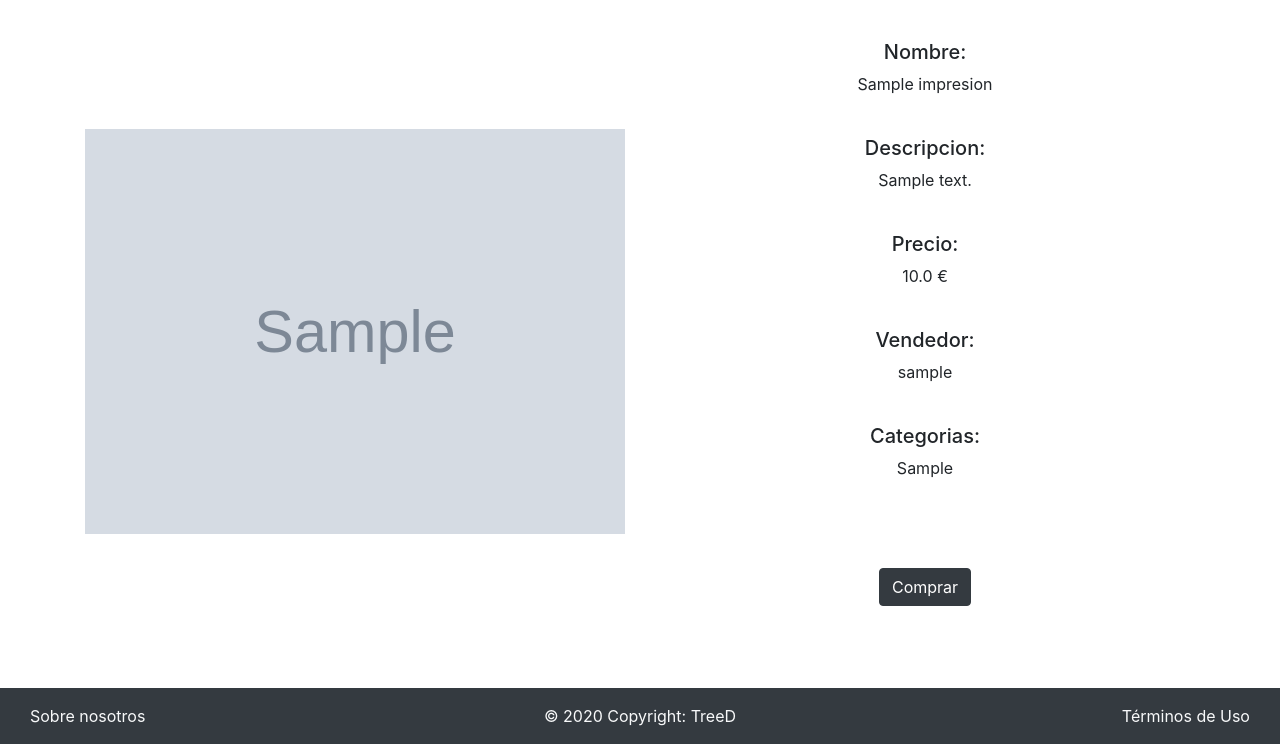
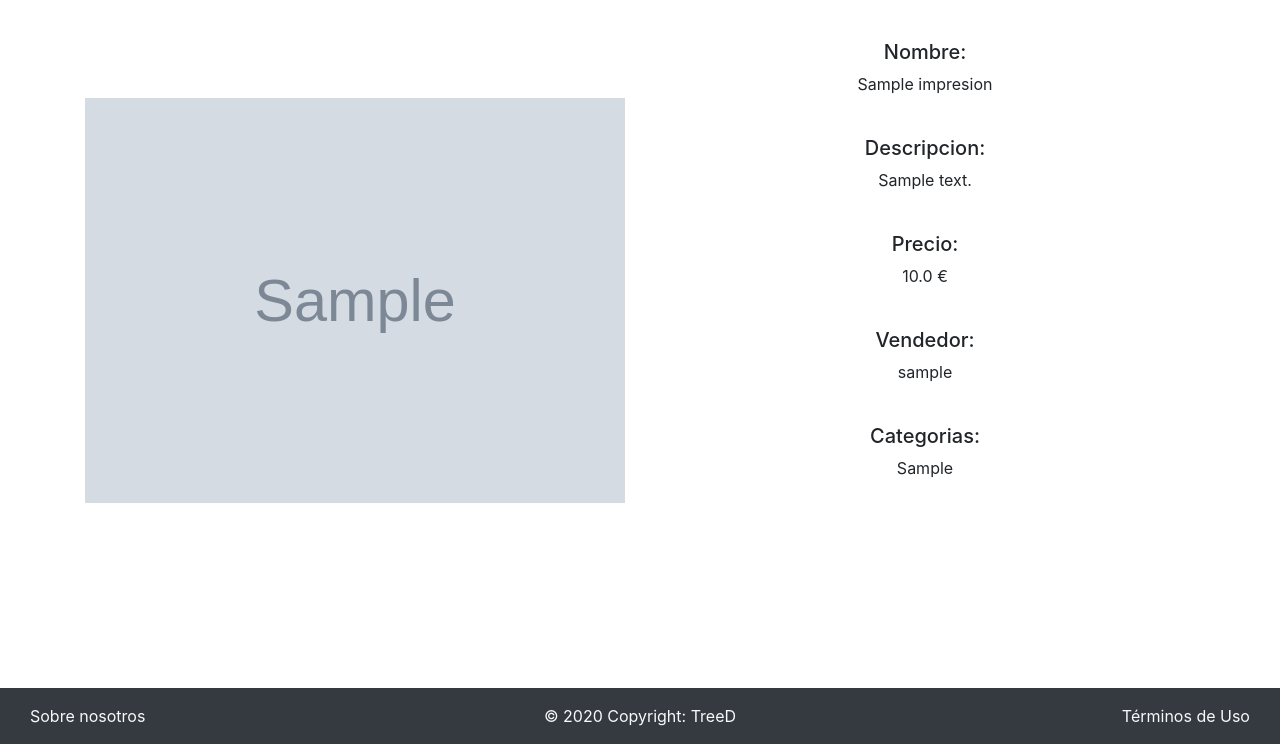
Before and after one commit to dp2-anacardo/treeD, a Django app: page /impresion/mostrarImpresion/1/ in a window 1280 px wide. Shown: the part 56-800 px from the top of the page. Run offline with Django 3.2, Linux system fonts and the light colour scheme; a user stored in the database is signed in; tables that the repository leaves empty hold one stand-in row (values such as "Sample post"); grey boxes marked "Sample" are stand-in pictures; some libraries are stand-ins or nearby versions.

Commit message:
arreglando comprar

```diff
--- a/treeD/main/templates/impresiones/mostrarImpresion.html
+++ b/treeD/main/templates/impresiones/mostrarImpresion.html
@@ -63,7 +63,7 @@
           <p class="text-center">{{i.categoria}}<p>
         {%endfor%} <br> <br> <br>
 
-        {% if user.is_authenticated or comprar%}
+        {% if user.is_authenticated and comprar == True %}
           <a href="{% url 'comprarImpresion_url' impresion.idImpresion %}" class="btn btn-dark m-auto">Comprar</a> <br> <br>
         {%endif%}
       </div>
--- a/treeD/main/views.py
+++ b/treeD/main/views.py
@@ -46,10 +46,13 @@ def mostrarImpresion(request, idImpresion):
 
     try:
         impresion = Impresion.objects.get(idImpresion=idImpresion)
+        comprar = True
+        if impresion.vendedor == usuarioLogueado(request):
+            comprar = False
         imagenesTotales= Imagen.objects.all()
         categorias = impresion.categorias.all()
         imagenesImpresion = imagenesTotales.filter(impresion = impresion)
-        return render(request, 'impresiones/mostrarImpresion.html', {'impresion':impresion, 'imagenes':imagenesImpresion, 'categorias':categorias})
+        return render(request, 'impresiones/mostrarImpresion.html', {'impresion':impresion, 'imagenes':imagenesImpresion, 'categorias':categorias, 'comprar':comprar})
 
     except:
         return redirect('error_url')
@@ -143,11 +146,6 @@ def comprarImpresion3D(request, idImpresion):
         comprador = usuarioLogueado(request)
 
         assert impresion.vendedor != comprador
-        comprar = True
-        if impresion.vendedor == usuarioLogueado(request):
-            comprar = False
-
-        print(comprar)
         compras = list(Compra.objects.all().filter(comprador = comprador))
         fechaActual = date.today()
 
@@ -161,7 +159,7 @@ def comprarImpresion3D(request, idImpresion):
 
         compras.append(compra)
 
-        return render(request, 'impresiones/listarCompras.html', {'compras':compras, 'comprar':comprar})
+        return render(request, 'impresiones/listarCompras.html', {'compras':compras})
 
     except:
         return redirect('error_url')
```
